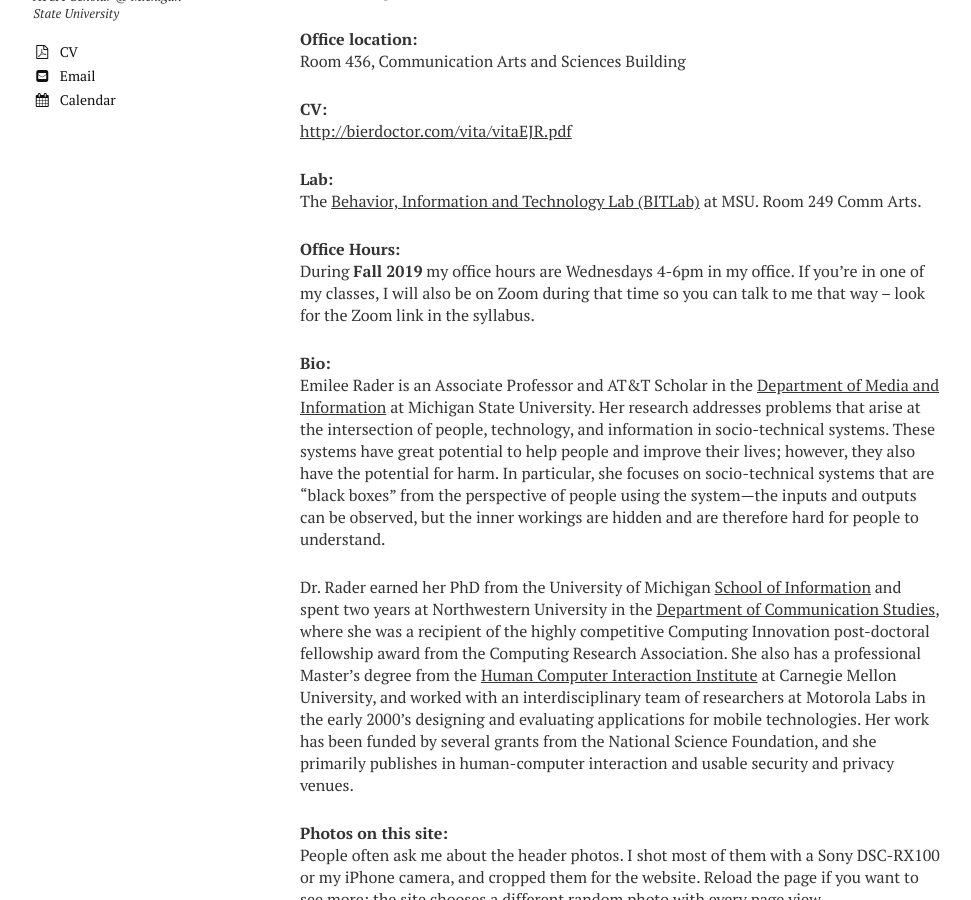
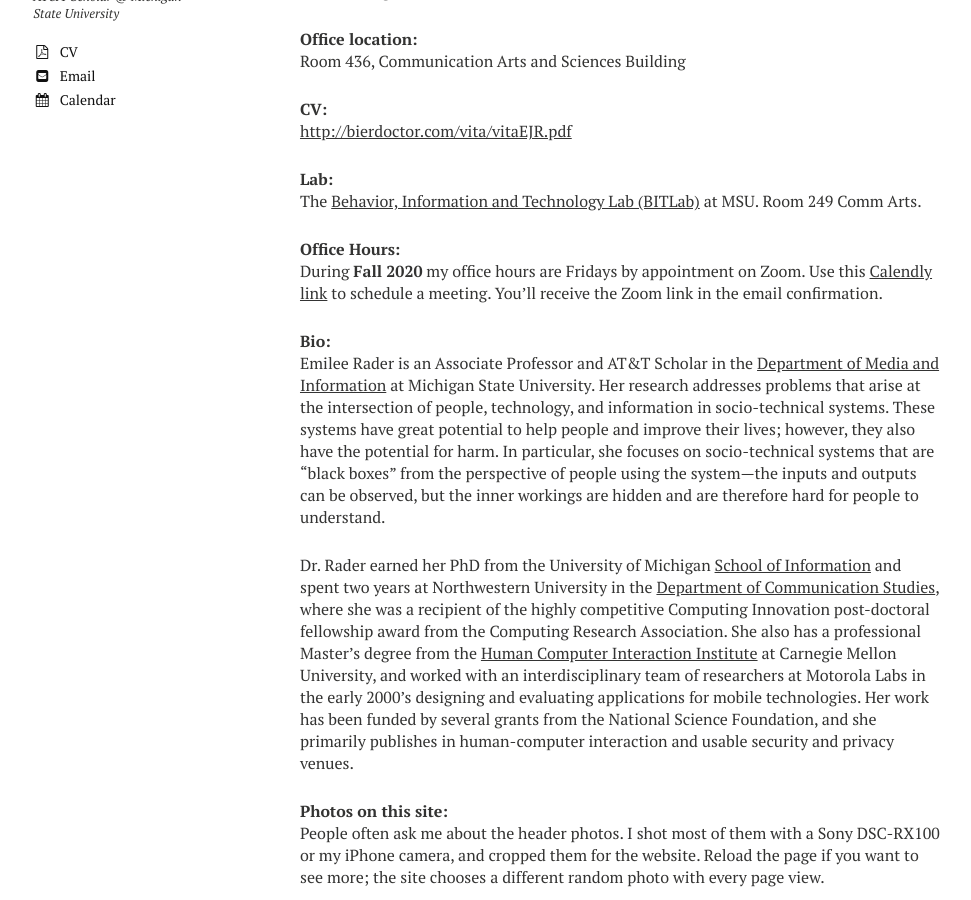
Before and after one commit to bierdoctor/bierdoctor.github.io, a Jekyll site: the page built from about/index.md, in a window 1280 px wide and 900 px high, scrolled down 620 px. Shown: the whole window, without its empty margins (20-991 px from the left). Built offline with Jekyll 4.4.1, drawn with Linux system fonts in a browser that asks for light colours; nearby versions of some CDN libraries.

```diff
--- a/about/index.md
+++ b/about/index.md
@@ -34,7 +34,7 @@
 The [Behavior, Information and Technology Lab (BITLab)](https://bitlab.cas.msu.edu) at MSU. Room 249 Comm Arts.
 
 **Office Hours:**
-During **Fall 2019** my office hours are Wednesdays 4-6pm in my office. If you're in one of my classes, I will also be on Zoom during that time so you can talk to me that way -- look for the Zoom link in the syllabus.
+During **Fall 2020** my office hours are Fridays by appointment on Zoom. Use this [Calendly link](https://calendly.com/emileerader/office-hours-fall-2020) to schedule a meeting. You'll receive the Zoom link in the email confirmation.
 
 **Bio:**
 Emilee Rader is an Associate Professor and AT&T Scholar in the [Department of Media and Information](http://mi.msu.edu) at Michigan State University. Her research addresses problems that arise at the intersection of people, technology, and information in socio-technical systems. These systems have great potential to help people and improve their lives; however, they also have the potential for harm. In particular, she focuses on socio-technical systems that are “black boxes” from the perspective of people using the system—the inputs and outputs can be observed, but the inner workings are hidden and are therefore hard for people to understand.
```
